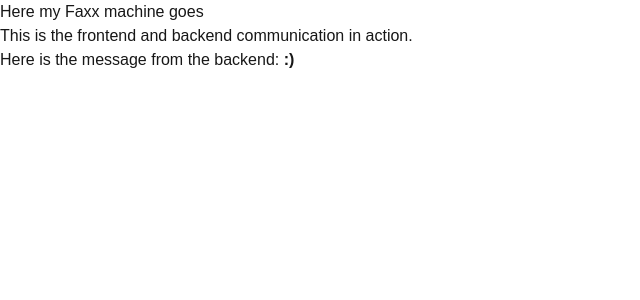
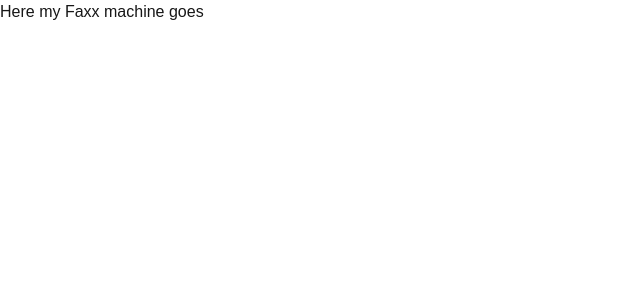
Before and after one commit to Tabindanoor/try-fax, a Next.js app: page / in a window 1280 px wide. Shown: the top 300 px of the page, without its empty margins (0-640 px from the left). Built offline with nearby package versions, Linux system fonts and the light colour scheme; no server answers.

Commit message:
not able to deploy

```diff
--- a/src/app/api/hello/route.js
+++ /dev/null
@@ -1,3 +0,0 @@
-export function hello(req,res){
-    res.status(200).send({message: 'Hello'})
-}
--- a/src/app/hello/page.tsx
+++ /dev/null
@@ -1,28 +0,0 @@
-"use client";
-import React, { useEffect, useState } from "react";
-
-const Hello = () => {
-  const [message, setMessage] = useState("");
-
-  useEffect(() => {
-    async function SayHello() {
-        const response = await fetch("/api/hello");
-
-        const data = await response.json();
-        setMessage(data.message);
-    }
-    SayHello();
-  }, []);
-
-  return (
-    <div>
-      <p>This is the frontend and backend communication in action.</p>
-      <p>
-        Here is the message from the backend:{" "}
-        <b className="text-purple-600">:) {message}</b>
-      </p>
-    </div>
-  );
-};
-
-export default Hello;
--- a/src/app/page.tsx
+++ b/src/app/page.tsx
@@ -1,11 +1,7 @@
-import Hello from "./hello/page";
-
 export default function Home() {
   return (
    <div>
     <p className="text-purple-500 text-center">Here my Faxx machine goes </p>
-    <Hello/>
-
    </div>
   );
 }
```
Also changed, not shown: src/app/Hello.tsx (added).
